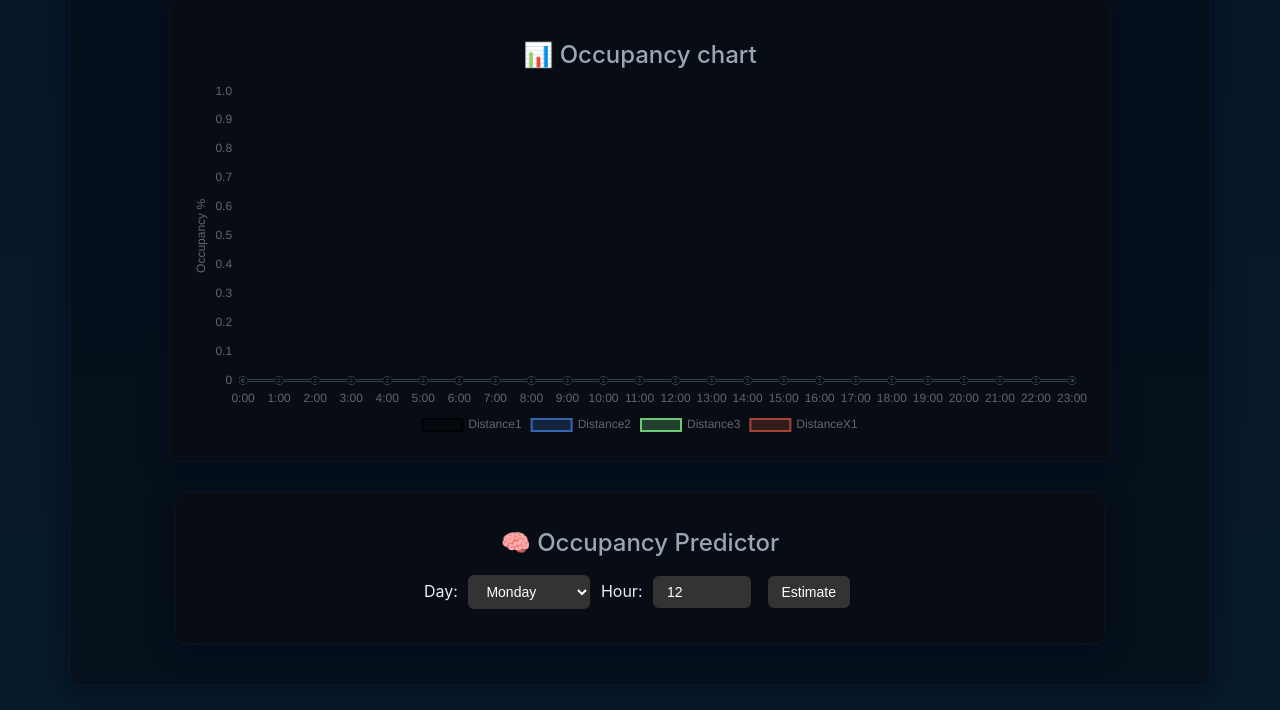
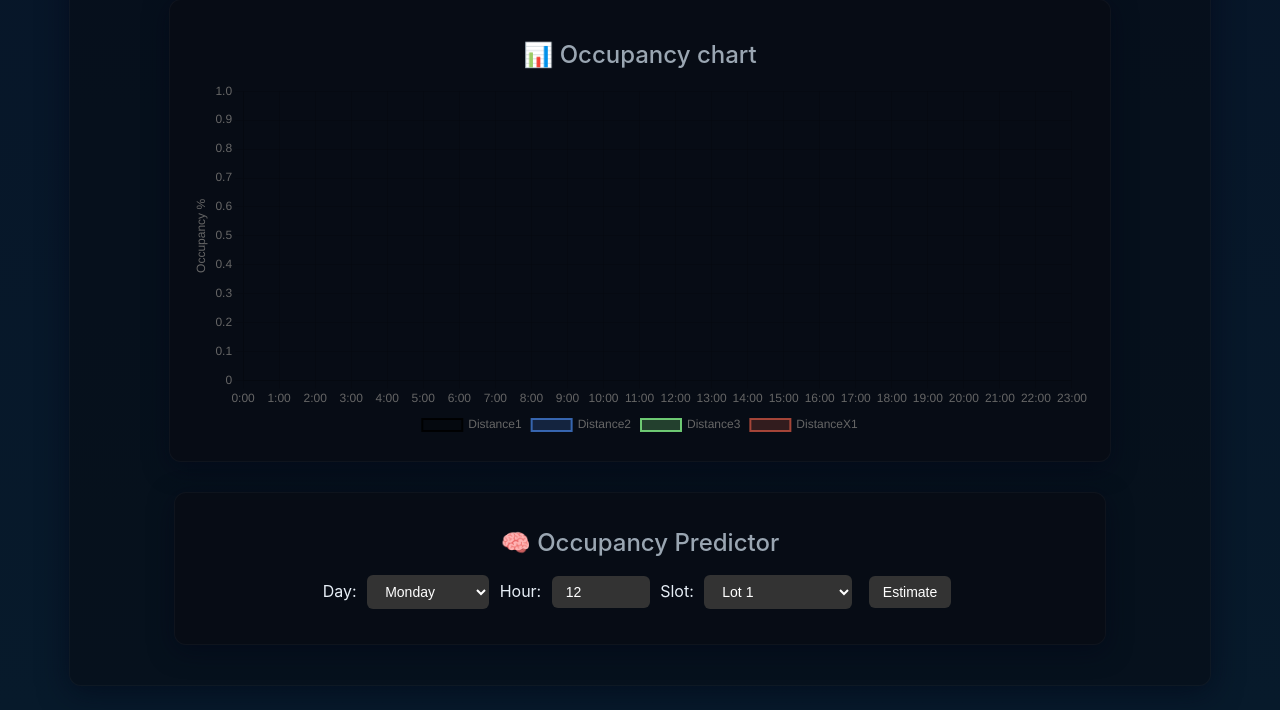
Before and after one commit to Prathik-lgp/LGP-IOT-finalproject, a Flask app: page / in a window 1280 px wide. Shown: the part 1284-1994 px from the top of the page. Run offline with Flask 3, Linux system fonts and the light colour scheme; data that the repository does not hold is empty.

Commit message:
Adding machine learning

```diff
--- a/app.py
+++ b/app.py
@@ -4,6 +4,8 @@
 import numpy as np
 from datetime import datetime
 import requests
+from sklearn.ensemble import RandomForestClassifier
+from sklearn.model_selection import train_test_split
 
 app = Flask(__name__)
 
@@ -23,14 +25,12 @@
 }
 
 # ---------- DATA LOGGING ----------
-def get_history(field):
+def get_history(slot):
+    url = f"https://iot.roboninja.in/index.php?action=read_history&UID=PR10&field={slot}"
     try:
-        url = f"https://iot.roboninja.in/index.php?action=read_history&UID=PR10&field={field}"
         r = requests.get(url, timeout=5)
-        data = r.json()
-        return data.get("result", [])
-    except Exception as e:
-        print("History fetch error:", e)
+        return r.json()
+    except:
         return []
 
 # ---------- ROUTES ----------
@@ -53,7 +53,7 @@
     return jsonify({"ok": True})
 
 @app.route("/predictor-data")
-def predictor_data():
+def predictor_json():
     return jsonify({
         "Distance1": get_history("Distance1"),
         "Distance2": get_history("Distance2"),
@@ -61,7 +61,6 @@
         "DistanceX1": get_history("DistanceX1")
     })
 
-@app.route("/heatmap_data")
 def heatmap_data():
     slots = ["Distance1", "Distance2", "Distance3", "DistanceX1"]
     result = {}
@@ -123,33 +122,90 @@
         heatmap[field] = points
     return heatmap
 
+def build_ml_dataset():
+    slots = ["Distance1", "Distance2", "Distance3", "DistanceX1"]
+    rows = []
+
+    for slot in slots:
+        data = get_history(slot)
+
+        for entry in data:
+            ts = entry.get("Timestamp")
+            val = entry.get("Value")
+
+            try:
+                dt = datetime.strptime(ts, "%Y-%m-%d %H:%M:%S")
+                dist = float(val)
+
+                rows.append({
+                    "slot": slot,
+                    "hour": dt.hour,
+                    "weekday": dt.weekday(),
+                    "value": dist,
+                    "occupied": 1 if dist < 20 else 0    # tune this threshold later
+                })
+            except:
+                pass
+
+    if len(rows) == 0:
+        return pd.DataFrame()
+
+    return pd.DataFrame(rows)
+
+def train_predictor_model():
+    df = build_ml_dataset()
+    if df.empty:
+        return None
+
+    # One-hot encode the slot name
+    df_encoded = pd.get_dummies(df, columns=["slot"])
+
+    X = df_encoded.drop("occupied", axis=1)
+    y = df_encoded["occupied"]
+
+    model = RandomForestClassifier(n_estimators=80)
+    model.fit(X, y)
+
+    return model, df_encoded
+
+def predict_future(slot, hour, weekday, guess_distance=15):
+    model_data = train_predictor_model()
+    if model_data is None:
+        return "Not enough training data"
+
+    model, df_encoded = model_data
+
+    # Build an input row with all dummy columns = 0 except selected one
+    input_row = {
+        "hour": hour,
+        "weekday": weekday,
+        "value": guess_distance,
+    }
+
+    for c in df_encoded.columns:
+        if c.startswith("slot_"):
+            input_row[c] = 1 if c == f"slot_{slot}" else 0
+
+    X_new = pd.DataFrame([input_row])
+
+    prob = model.predict_proba(X_new)[0][1]
+    return round(prob * 100, 1)
 
 # ---------- PREDICTOR PAGE ----------
 @app.route("/predictor", methods=["GET", "POST"])
 def predictor_page():
-    df = load_logs()
     prediction = None
-    chosen_day = None
-    chosen_hour = None
+    fields = ["Distance1", "Distance2", "Distance3", "DistanceX1"]
 
-    if request.method == "POST" and not df.empty:
-        chosen_day = request.form.get("day")
-        chosen_hour = int(request.form.get("hour"))
-        df["day"] = df["time_entered"].dt.day_name()
-        df["hour"] = df["time_entered"].dt.hour
+    if request.method == "POST":
+        slot = request.form.get("slot")
+        hour = int(request.form.get("hour"))
+        weekday = int(request.form.get("weekday"))
 
-        recency_weight = 0.7
-        recent_df = df.tail(200)
+        prediction = predict_future(slot, hour, weekday)
 
-        mean_recent = recent_df[(recent_df["day"] == chosen_day) & (recent_df["hour"] == chosen_hour)]["duration_sec"].mean()
-        mean_all = df[(df["day"] == chosen_day) & (df["hour"] == chosen_hour)]["duration_sec"].mean()
+    return jsonify({"prediction": prediction})
 
-        if pd.isna(mean_recent): mean_recent = 0
-        if pd.isna(mean_all): mean_all = 0
-
-        prediction = round((recency_weight * mean_recent + (1 - recency_weight) * mean_all) / 60, 2)
-
-    return render_template("predictor.html", prediction=prediction, day=chosen_day, hour=chosen_hour)
 
 # ---------- RAW JSON HEATMAP API (for JS) ----------
 @app.route("/heatmap_data")
--- a/requirements.txt
+++ b/requirements.txt
@@ -11,3 +11,4 @@
 numpy==2.1.1
 gunicorn==21.2.0
 requests==2.31.0
+scikit-learn==1.5.0
--- a/static/js/main.js
+++ b/static/js/main.js
@@ -258,26 +258,32 @@
     function bindPredictor() {
         const btn = document.getElementById('predictBtn');
         const out = document.getElementById('predictResult');
-        const dayEl = document.getElementById('predictDay');
-        const hourEl = document.getElementById('predictTime');
 
         btn?.addEventListener('click', async (e) => {
             e.preventDefault();
-            const day = dayEl.value;
-            const hour = Number(hourEl.value);
-            // simple client-side predictor using heatmap_data averages
+
+            const slot = document.getElementById("predictSlot").value;
+            const hour = document.getElementById("predictTime").value;
+            const weekday = document.getElementById("predictDay").value;
+
             try {
-                const res = await fetch('/heatmap_data');
-                const json = await res.json();
-                const slots = Object.keys(json);
-                if (!slots.length) { out.textContent = 'No historical data yet'; return; }
-                const avg = slots.reduce((acc, s) => acc + (json[s][hour] || 0), 0) / slots.length;
-                out.textContent = `Expected occupancy at ${hour}:00 on ${day} — ${avg.toFixed(1)}%`;
-            } catch (err) {
-                out.textContent = 'Prediction failed';
+                const res = await fetch('/predictor', {
+                    method: "POST",
+                    headers: { "Content-Type": "application/x-www-form-urlencoded" },
+                    body: `slot=${slot}&hour=${hour}&weekday=${weekday}`
+                });
+
+                const html = await res.text();
+
+                // extract prediction text
+                const match = html.match(/<span id="predictionValue">(.*)<\/span>/);
+                out.textContent = match ? match[1] : "Prediction failed";
+            } catch {
+                out.textContent = "Prediction failed";
             }
         });
     }
+
 
     // ---------------- init ----------------
     function init() {
--- a/templates/parking.html
+++ b/templates/parking.html
@@ -138,6 +138,14 @@
                 <label for="predictTime">Hour:</label>
                 <input id="predictTime" type="number" min="0" max="23" value="12" style="width:70px;">
 
+                <label for="predictSlot">Slot:</label>
+                <select id="predictSlot">
+                    <option value="Distance1">Lot 1</option>
+                    <option value="Distance2">Lot 2</option>
+                    <option value="Distance3">Lot 3</option>
+                    <option value="DistanceX1">No-Park Sensor</option>
+                </select>
+
                 <button id="predictBtn" class="btn">Estimate</button>
             </div>
 
```
